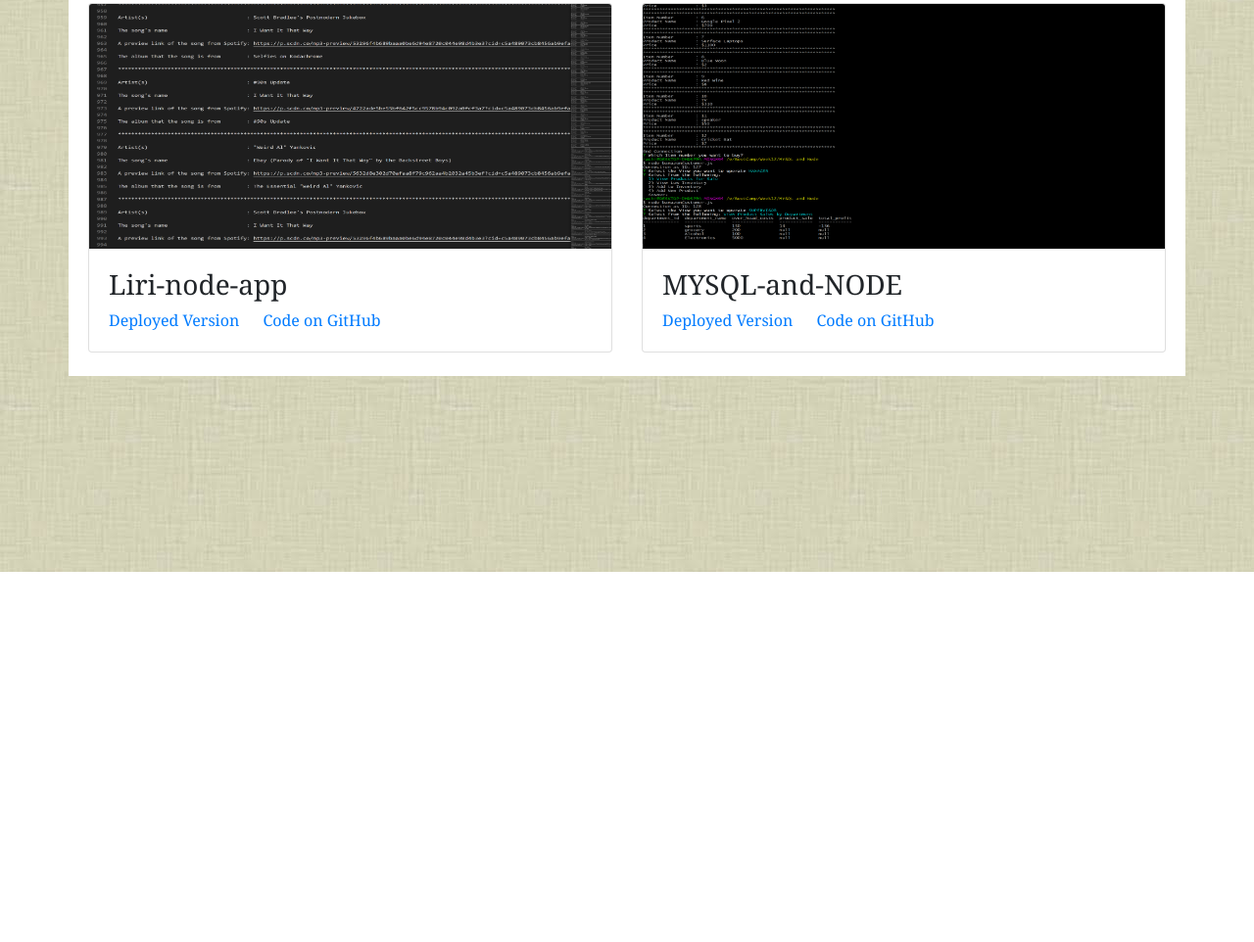
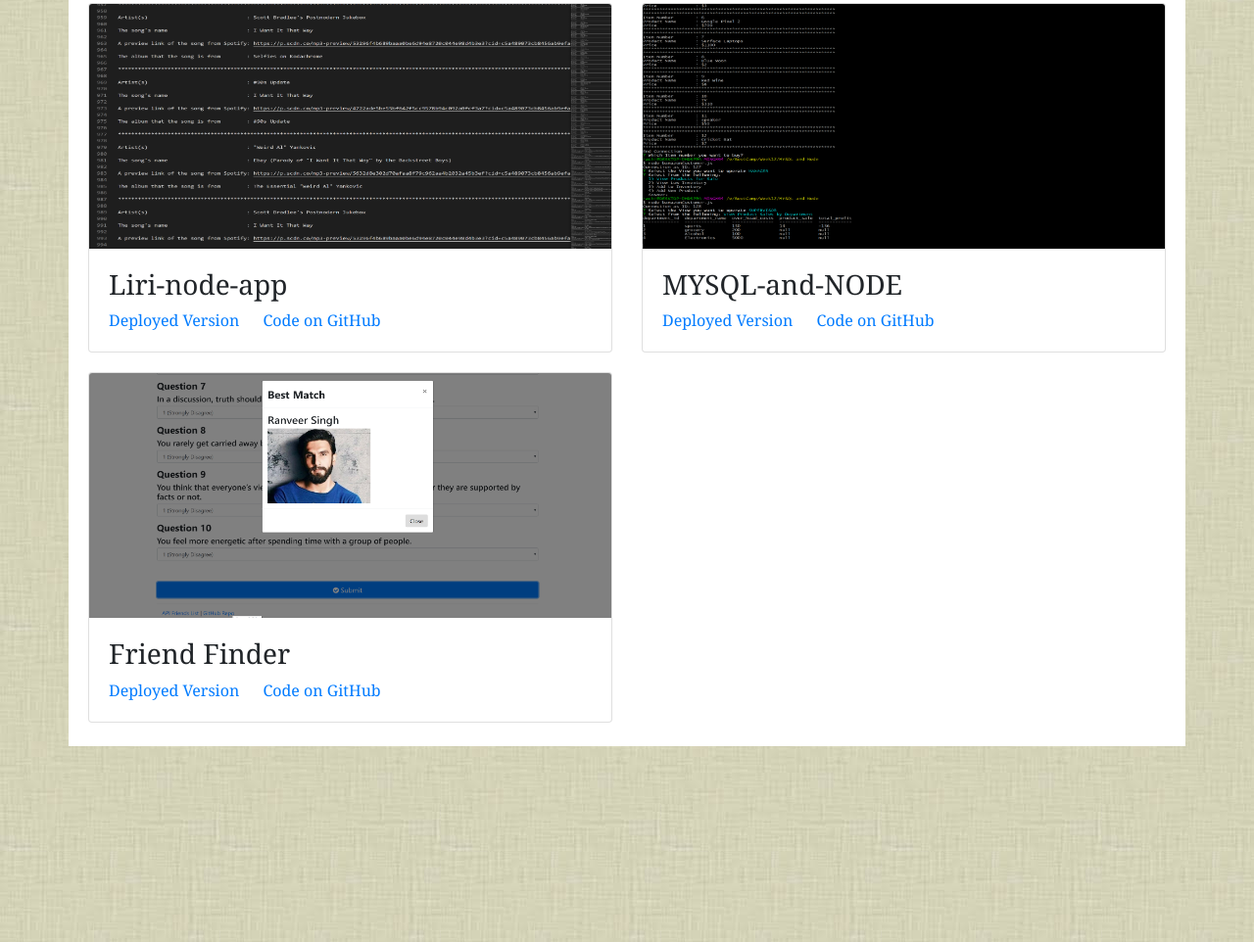
Before and after one commit to rachitvijay17/Basic-Portfolio-Bootstrap, a plain HTML site: page Portfolio.html in a window 1280 px wide. Shown: the part 1380-2342 px from the top of the page at 98% size. Before the commit the page ends 1964 px from the top, so only its background shows below. Drawn offline with nearby package versions, Linux system fonts and the light colour scheme.

Commit message:
Added Friend Finder Project

```diff
--- a/Portfolio.html
+++ b/Portfolio.html
@@ -149,7 +149,25 @@
                   </div>
             </div>
 
-    </div>
+        </div>
+        <div class="row">
+            <div class="col-md-6 col-lg-6 col-sm-12 col-xs-12" >
+
+                <div class="card" style="width: 100%;">
+                    <img class="card-img-top img-responsive" src="assets/images/Friend_Finder.PNG" alt="Card image cap" style="height: 250px;">
+                    <div class="card-body">
+                      <h3 class="card-text">Friend Finder</h3>
+                      <a href="https://protected-reaches-57508.herokuapp.com/" class="card-link">Deployed Version</a>
+                      <a href="https://github.com/rachitvijay17/Friend-Finder" class="card-link">Code on GitHub</a>
+                    </div>
+                  </div>
+            </div>
+            <div class="col-md-6 col-lg-6 col-sm-12 col-xs-12">
+
+
+            </div>
+
+        </div>
        <br>
     </div>
 
```
Also changed, not shown: assets/images/Friend_Finder.PNG (added).
